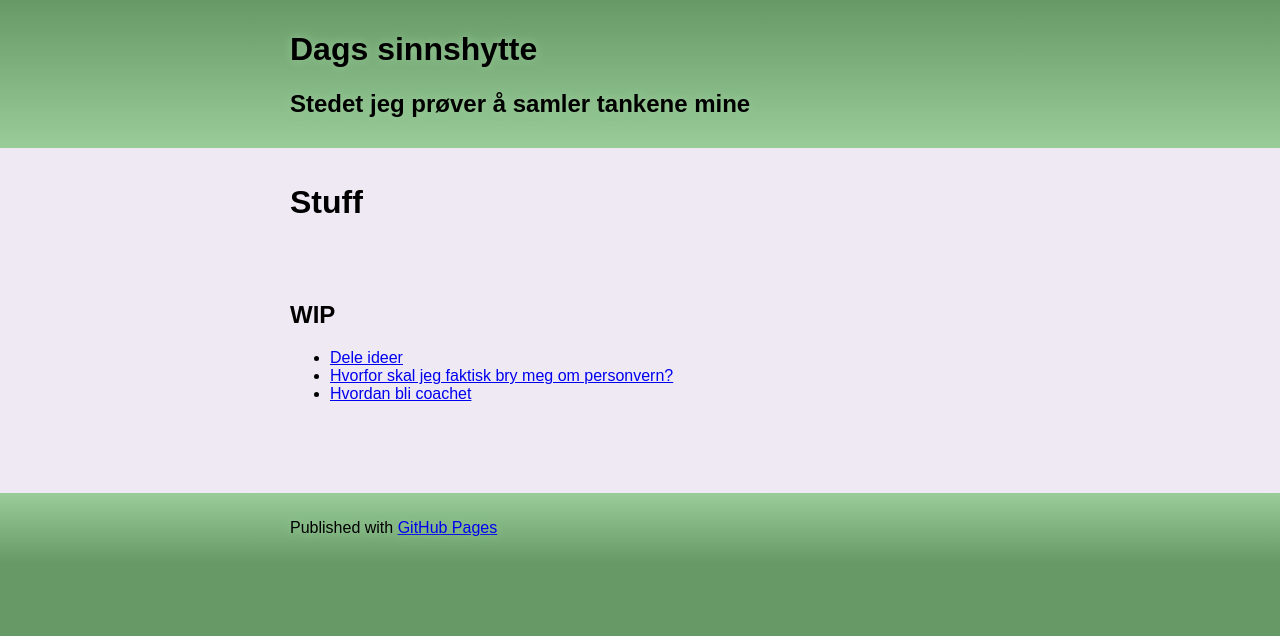
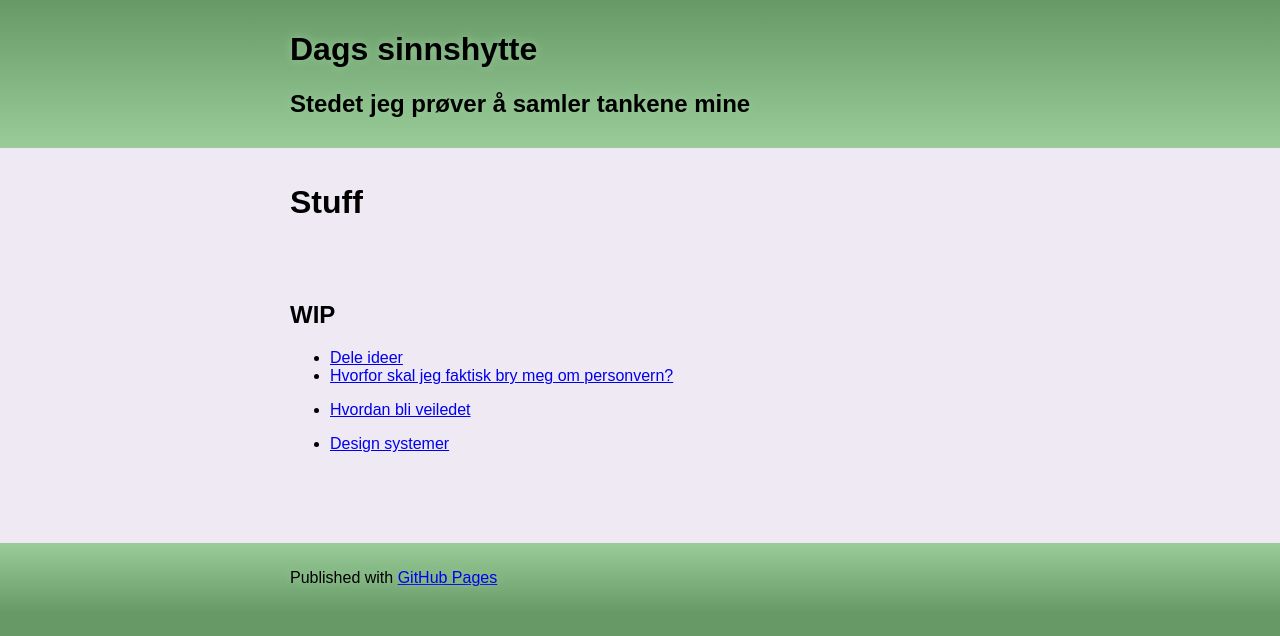
Before and after one commit to dagfs/dagfs.github.io, a Jekyll site: the page built from index.md, in a window 1280 px wide. Shown: the top 636 px of the page. Built offline with Jekyll 4.4.1, drawn with Linux system fonts in a browser that asks for light colours; our own code applies the rules of GitHub Pages for plain Markdown files.

Commit message:
Update index.md

```diff
--- a/index.md
+++ b/index.md
@@ -4,4 +4,6 @@
 
 - [Dele ideer](/artikler/sharing_ideas)
 - [Hvorfor skal jeg faktisk bry meg om personvern?](/artikler/privacy_why_care)
-- [Hvordan bli coachet](/artikler/hvordan-bli-veiledet)
+- [Hvordan bli veiledet](/artikler/hvordan-bli-veiledet)
+
+- [Design systemer](/artikler/design-systemer)
```
